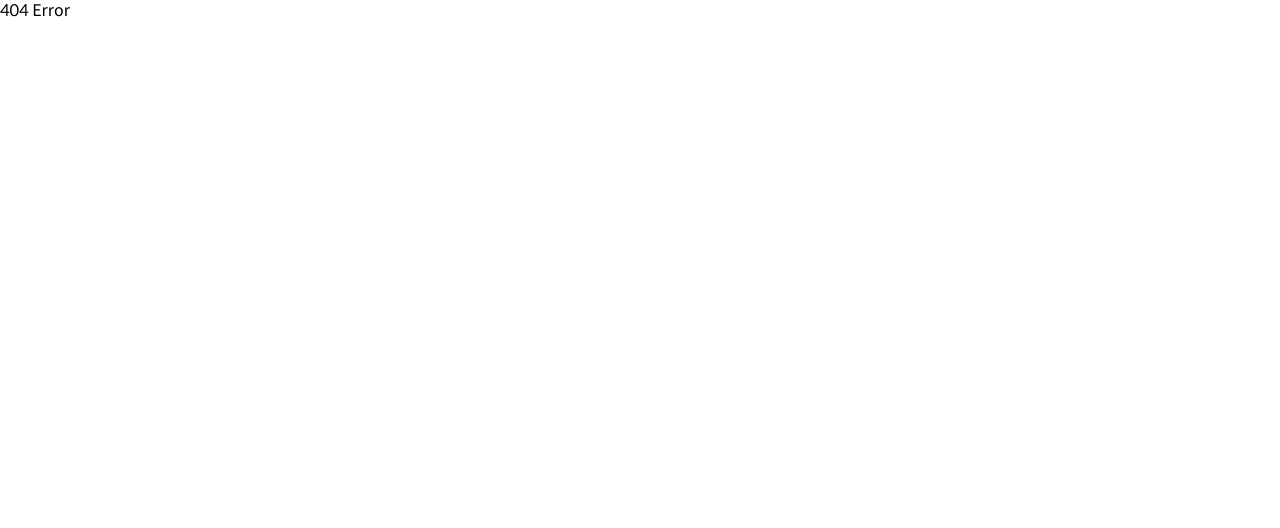
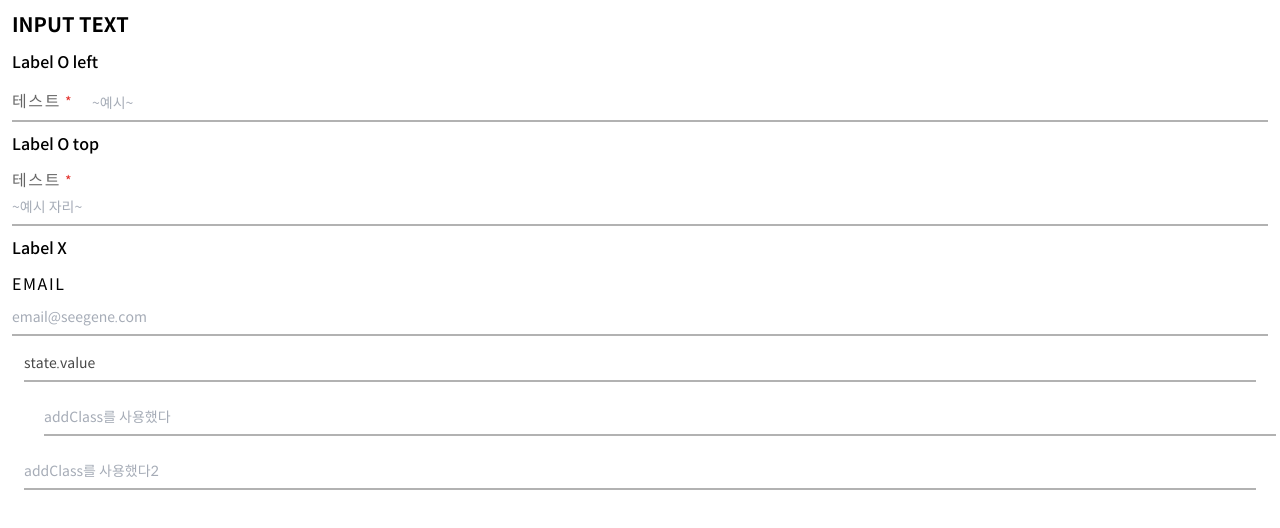
Before and after one commit to hrkim2/helpdesk-test-next-js, a Next.js app: page /components/atom/input in a window 1280 px wide. Before the commit this address had no page. Shown: the top 528 px of the page. Built offline with nearby package versions, Linux system fonts and the light colour scheme.

Commit message:
AB#5205 input text component

```diff
--- /dev/null
+++ b/src/Component/atom/InputText.tsx
@@ -0,0 +1,58 @@
+import { FunctionComponent } from 'react';
+
+interface Props {
+    feature: {
+        value?: string | number;
+        name?: string;
+        id?: string;
+        placeHolder?: string;
+        validate?: string;
+        addClass?: string;
+    };
+    onChange?: Function;
+}
+
+const getClassName = (addClass='')=>{
+    const text    = 'text-sm text-black opacity-90 focus:opacity-100';
+    const size    = 'w-full py-1.5 px-0';
+    const feature = 'block bg-transparent border-0 border-b-2 border-cancel focus:outline-none focus:ring-0 focus:border-default';
+
+    return `${text} ${size} ${feature} ${addClass}`;
+}
+
+const getValidatePattern = (validType:string='')=>{
+    if(validType === 'number'){
+        return '[0-9]';
+    }else if(validType === 'phone'){
+        return '[0-9]{3}-[0-9]{4}-[0-9]{4}';
+    }else if(validType.startsWith('length-')){
+        const length = validType.substring(validType.indexOf('-')+1);
+        return `.{0,${length}}`;
+    }else{
+        return '';
+    }
+}
+
+/**
+ * @param {Object} feature
+ * @param {Function} onChange
+ * @description
+ * * feature.addClass
+ *   * inline, w-## 추가하여 block, w-full 속성 해제 가능
+ *   * peer 속성 추가하여 사용 가능
+ */
+const InputText: FunctionComponent<Props> = ({feature, onChange})=>{
+    const {value, name, id, placeHolder, validate, addClass} = feature;
+
+    return <input type={'text'}
+        value={value}
+        name={name}
+        id={id}
+        placeholder={placeHolder}
+        pattern={getValidatePattern(validate)}
+        className={getClassName(addClass)}
+        onChange={(e)=>onChange && onChange(e)}
+    />;
+}
+
+export default InputText;
--- /dev/null
+++ b/src/pages/components/atom/input.tsx
@@ -0,0 +1,43 @@
+import InputText from '../../../Component/atom/InputText';
+import Label from '../../../Component/atom/Label';
+import { useState, ChangeEvent } from 'react';
+
+export default function Buttons() {
+    const data:any = {title:'state.value'};
+    const [inputText, setInputText] = useState(data);
+    function updateInputText(e: ChangeEvent<HTMLInputElement> | ChangeEvent<HTMLTextAreaElement>) {
+        setInputText({ [e.target.name]: e.target.value });
+    }
+
+  return (
+    <>
+      <div className='m-3'>
+          <div className='text-xl font-bold'>INPUT TEXT</div>
+          <div className='font-medium my-3'>Label O left</div>
+          <div className="relative mt-1">
+            <InputText feature={{name:'email-adress-icon', placeHolder:'~예시~', addClass:'peer pl-[80px]'}}/>
+            <div className="flex absolute inset-y-0 items-center pointer-events-none text-black/75 peer-focus:text-default peer-focus:brightness-75 duration-300">
+                <Label forId='email-adress-icon' text='테스트' requied={true}/>
+            </div>
+          </div>
+          <div className='font-medium my-3'>Label O top</div>
+          <div className="relative mt-1">
+            <InputText feature={{name:'email-adress', placeHolder:'~예시 자리~', addClass:'peer pt-7'}}/>
+            <div className="flex absolute top-0 items-center pointer-events-none text-black/75 peer-focus:text-default peer-focus:brightness-75 duration-300">
+                <Label forId='email-adress' text='테스트' requied={true}/>
+            </div>
+          </div>
+          <div className='font-medium my-3'>Label X</div>
+          <div className="relative mt-1">
+            <Label forId='email2' text='EMAIL'/>
+            <InputText feature={{id:'email2', placeHolder:'email@seegene.com'}}/>
+          </div>
+          <div className="m-3">
+            <InputText feature={{value: inputText.title, name: 'title', placeHolder: 'state 관리되는 form'}} onChange={updateInputText}/>
+            <InputText feature={{name: 'project Id', placeHolder: 'addClass를 사용했다', addClass:'inline w-40 m-5'}}/>
+            <InputText feature={{name: 'project Id', placeHolder: 'addClass를 사용했다2', addClass:'inline w-60'}}/>
+          </div>
+      </div>
+    </>
+  );
+}
```
